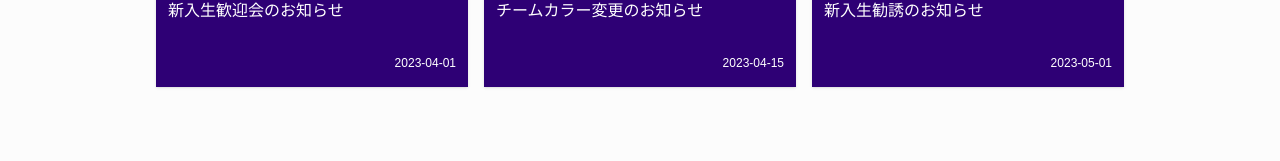
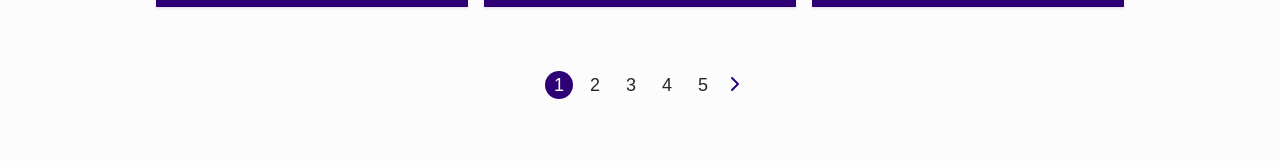
Before and after one commit to yoshikawacityfc/yoshikawacityfc, a Next.js app in the folder apps/frontend/: page /news in a window 1280 px wide. Shown: the part 1557-1718 px from the top of the page. Built offline with nearby package versions, Linux system fonts and the light colour scheme; a small style sheet from the web is missing.

Commit message:
:sparkles: ページネーション機能追加

```diff
--- a/apps/frontend/src/features/news/components/NewsList.tsx
+++ b/apps/frontend/src/features/news/components/NewsList.tsx
@@ -1,7 +1,17 @@
+import { Pagination } from "@/components/Elements";
+import { PagePaths } from "@/lib/pagePaths";
+import { useRouter } from "next/router";
 import { NEWS_DEMO_DATA } from "../data";
 import { NewsCardList } from "./NewsCardList";
 
 export const NewsList = (): JSX.Element => {
+  const router = useRouter();
+  const currentPage = Number(router.query.page || 1);
+
+  const handlePageChange = (pageNumber: number) => {
+    router.push(`${PagePaths.news()}?page=${pageNumber}`);
+  };
+
   return (
     <>
       <div className="max-w-[1000px] m-auto px-4">
@@ -10,6 +20,14 @@ export const NewsList = (): JSX.Element => {
         </h2>
 
         <NewsCardList news={NEWS_DEMO_DATA} />
+
+        <div className="mt-16 flex justify-center">
+          <Pagination
+            currentPage={currentPage}
+            totalPages={10}
+            onPageChange={handlePageChange}
+          />
+        </div>
       </div>
     </>
   );
--- a/apps/frontend/src/pages/news/index.tsx
+++ b/apps/frontend/src/pages/news/index.tsx
@@ -8,7 +8,7 @@ const News: NextPage = () => {
 
   return (
     <MainLayout>
-      <section className="py-64">
+      <section className="py-44">
         <NewsList />
       </section>
     </MainLayout>
```
